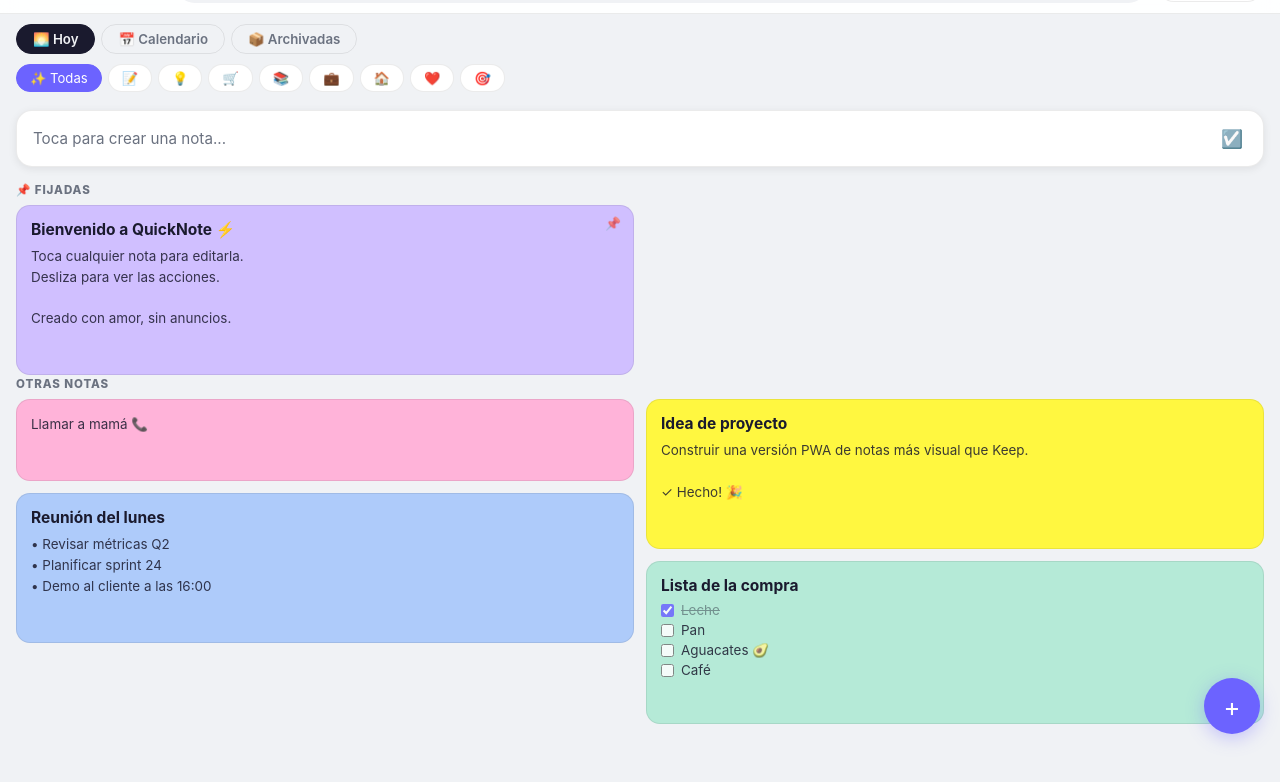
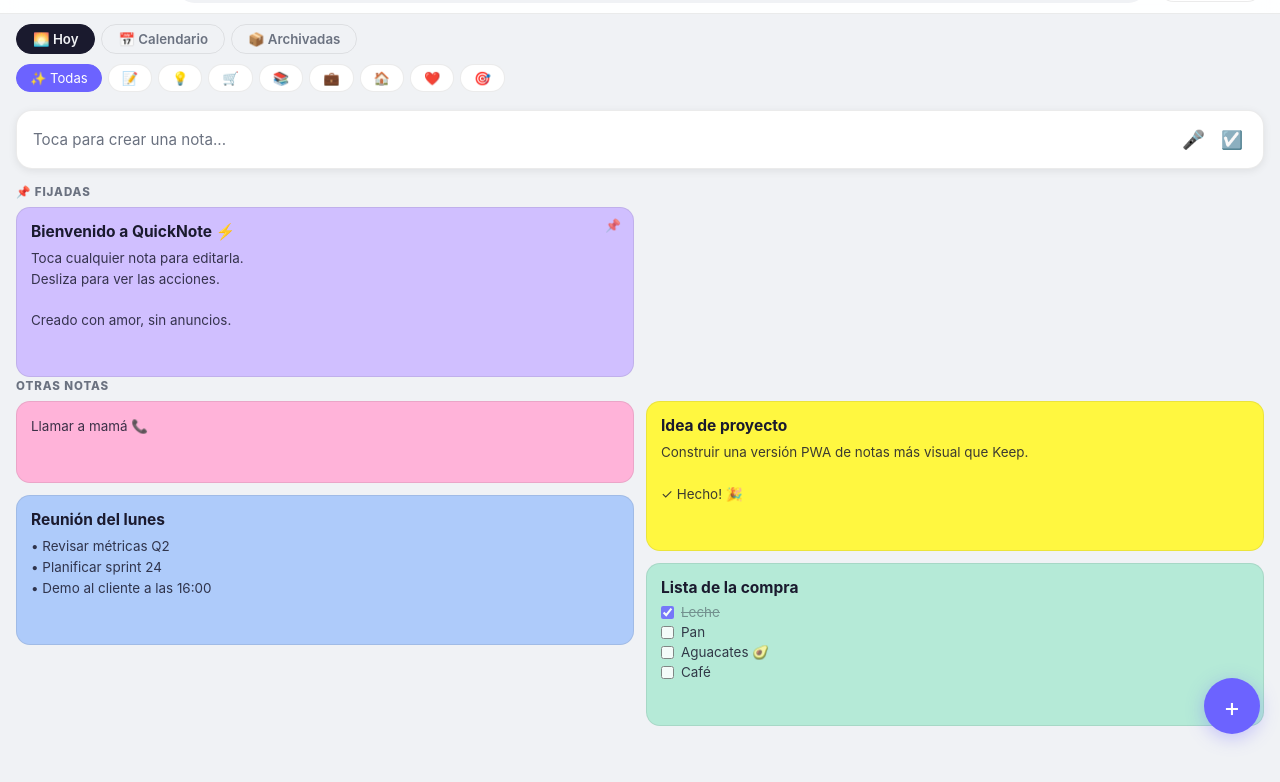
Before and after one commit to daferur-lang/quicknote, a plain HTML site: page index.html in a window 1280 px wide. Shown: the part 44-826 px from the top of the page. Drawn offline with Linux system fonts and the light colour scheme.

Commit message:
fix: mic button always hidden (display none not overridden)

```diff
--- a/index.html
+++ b/index.html
@@ -1188,7 +1188,7 @@
   if (!SR) return;
 
   const micBtn = document.getElementById('voiceMicBtn');
-  micBtn.style.display = '';
+  micBtn.style.display = 'inline-flex';
 
   recognition = new SR();
   recognition.lang = 'es-ES';
```
